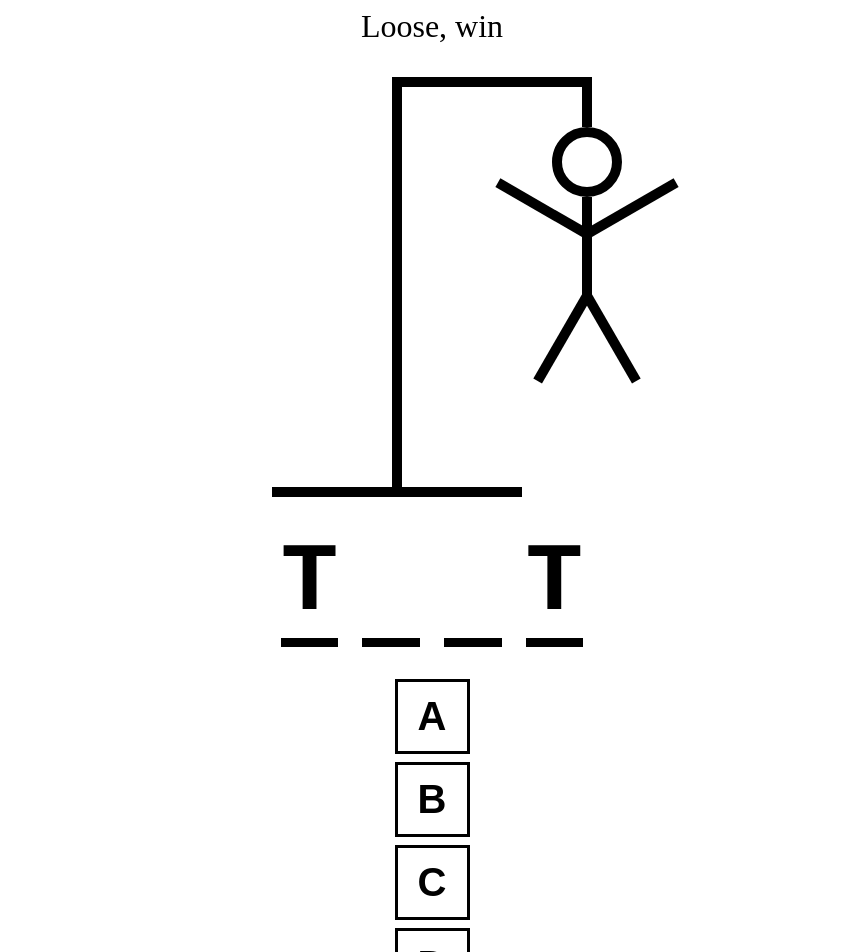
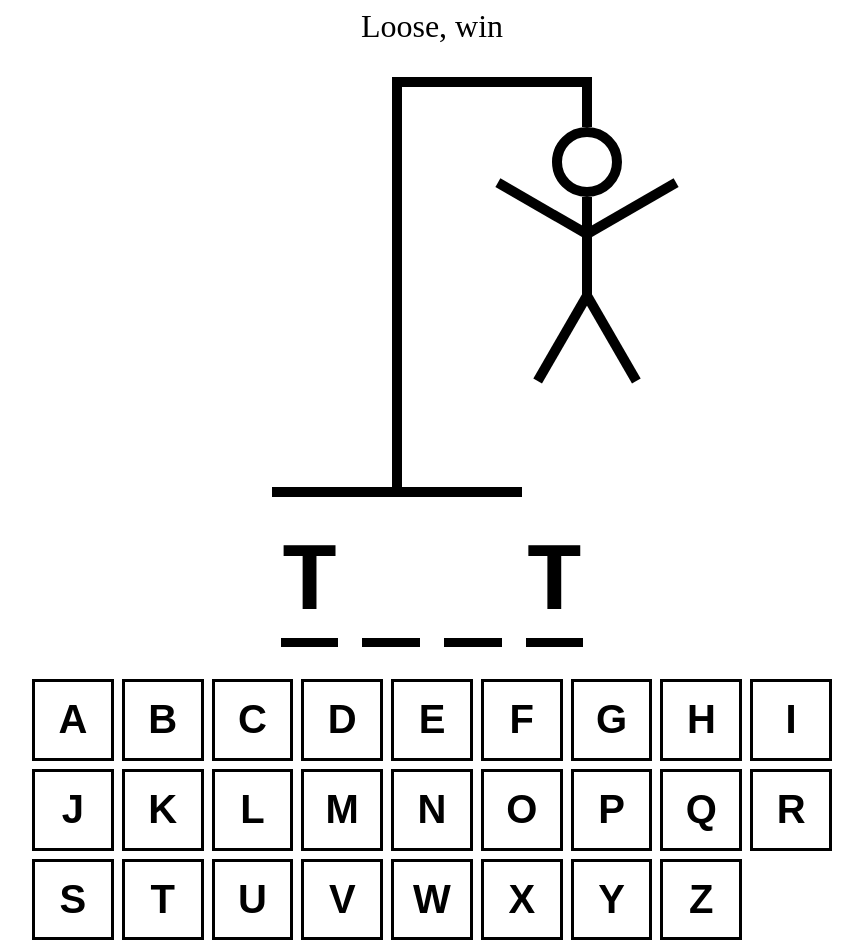
Before and after one commit to VaheStepanyan100/react-hangman, a React (Vite) app: page / in a window 1280 px wide. Shown: the top 952 px of the page, without its empty margins (208-1071 px from the left). Built offline with nearby package versions, Linux system fonts and the light colour scheme; the HTML template or start-up script is replaced by a standard one.

Commit message:
Add style to Keyboard Component

```diff
--- a/src/App.tsx
+++ b/src/App.tsx
@@ -26,7 +26,9 @@ function App() {
       </div>
       <HangmanDrawing />
       <HangmanWord />
+      <div style={{ alignSelf: 'stretch'}}>
       <Keyboard />
+      </div>
     </div>
   );
 }
```
